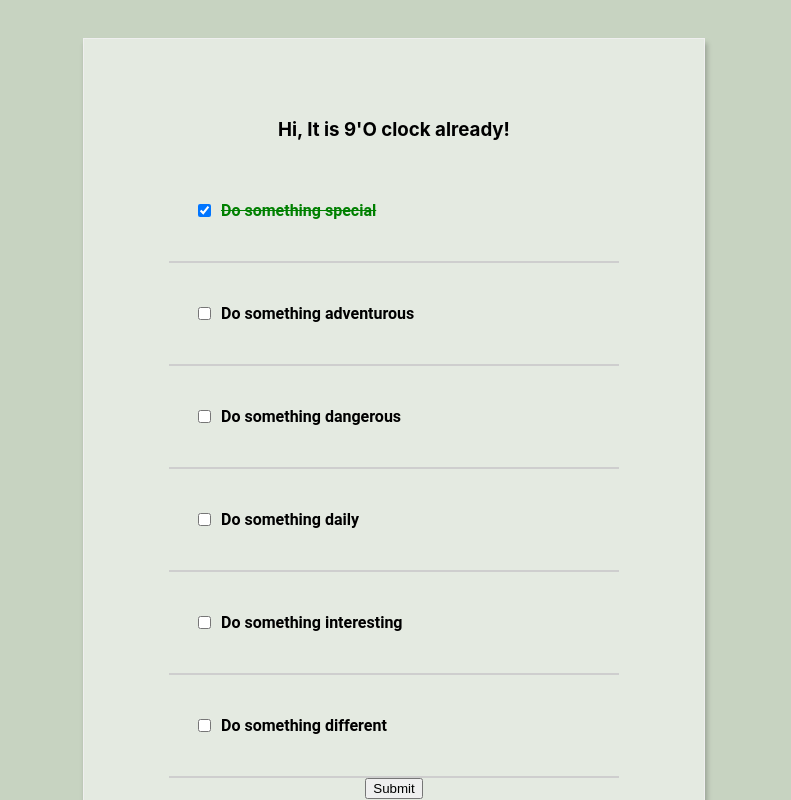
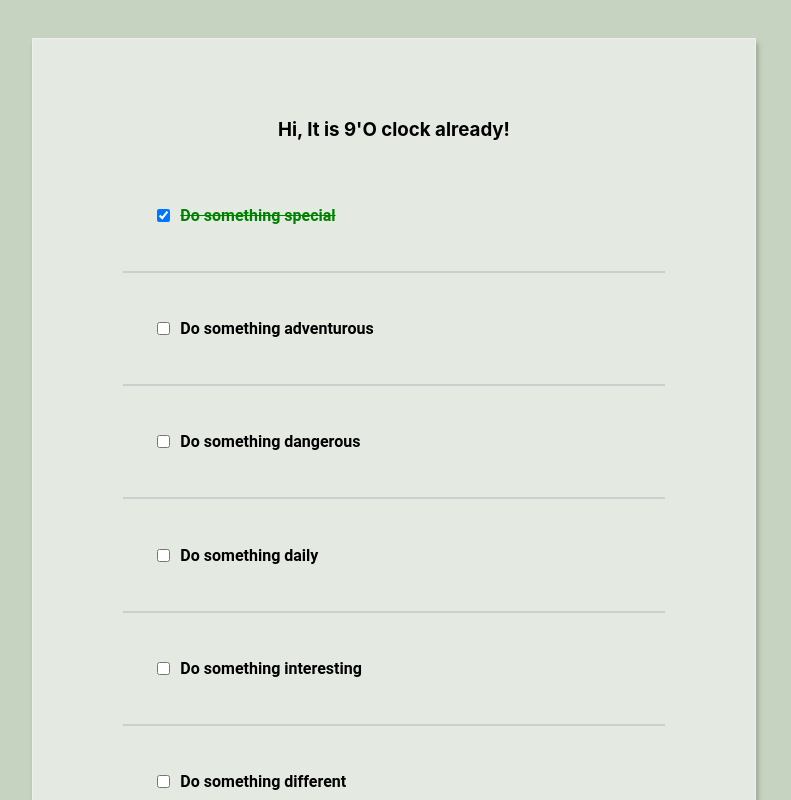
Before and after one commit to Akshay-cita/To-Do, a React (Create React App) app: page / in a window 1280 px wide. Shown: the top 800 px of the page, without its empty margins (246-1037 px from the left). Built offline with nearby package versions, Linux system fonts and the light colour scheme.

Commit message:
Style changes

```diff
--- a/src/index.css
+++ b/src/index.css
@@ -18,7 +18,7 @@ code {
 .todo-list {
     background-color: rgba(255, 255, 255, 0.521);
     margin: auto;
-    width: 500px;
+    width: 50%;
     display: flex;
     flex-direction: column;
     align-items: center;
```
